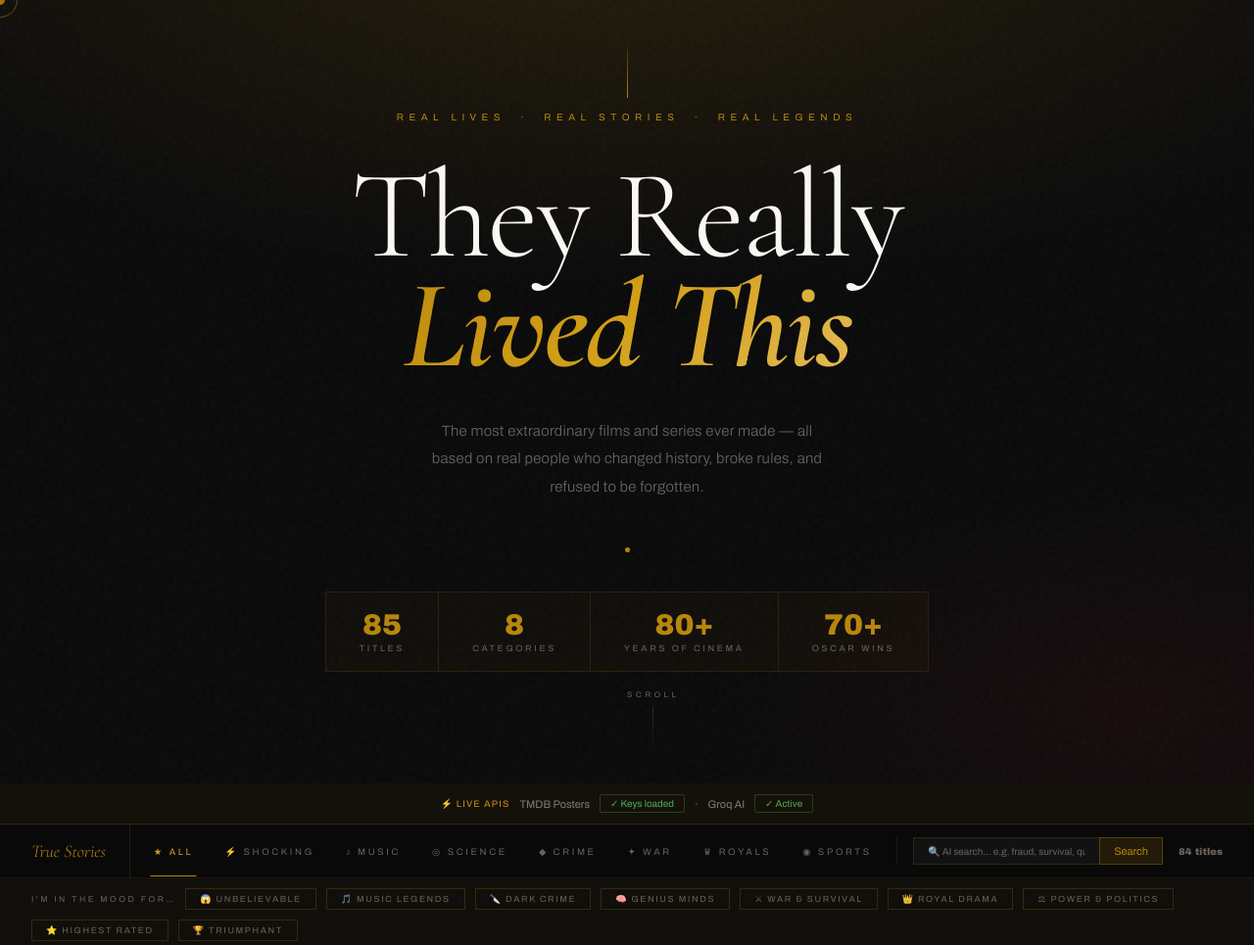
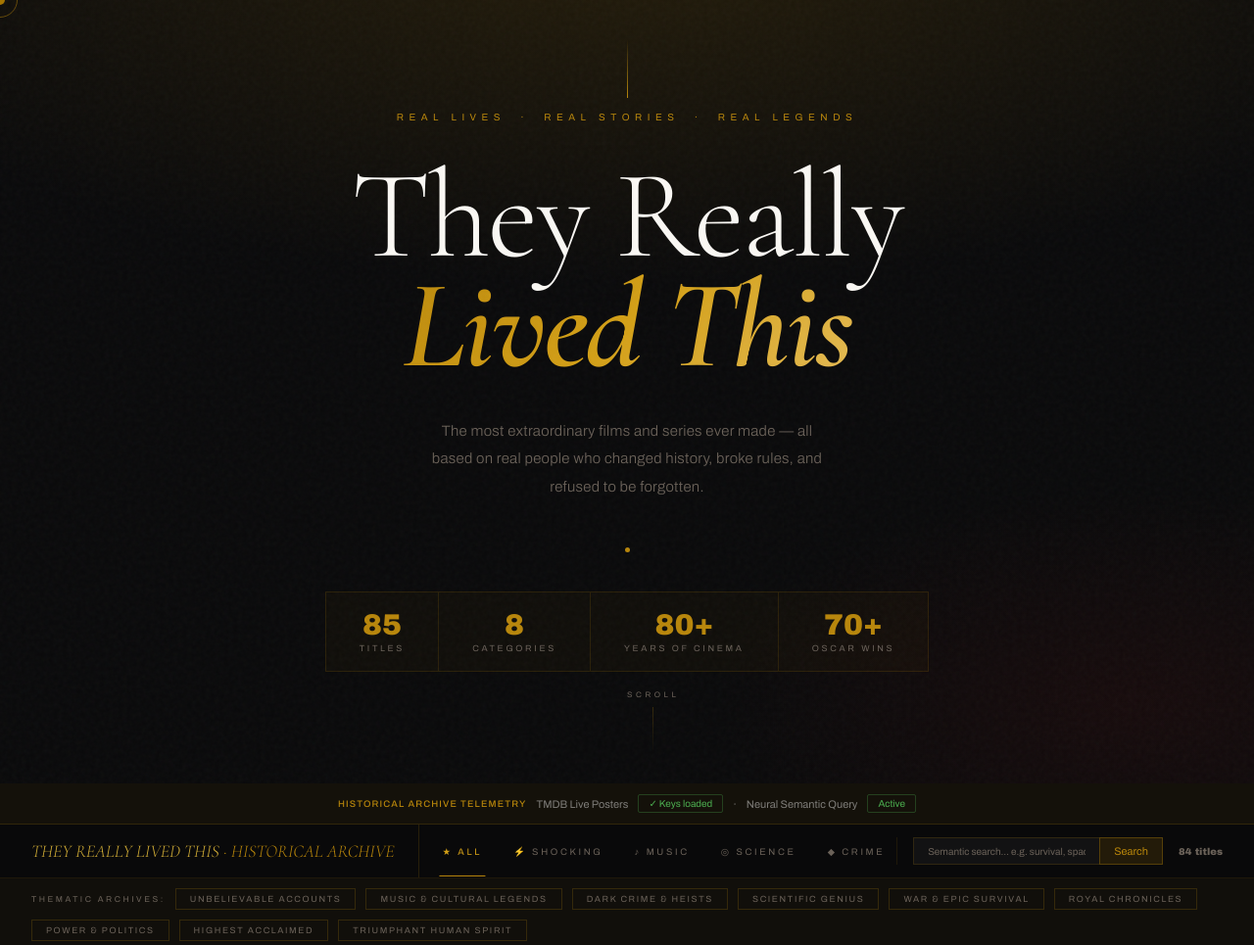
Before and after one commit to yasmenmad/REAL-STORIES, a plain HTML site: page index.html in a window 1280 px wide. Shown: the top 965 px of the page at 98% size. Drawn offline with nearby package versions, Linux system fonts and the light colour scheme; no server answers.

Commit message:
design(archive): purge all emojis, upgrade to luxury historical cinema archival theme with live telemetry

```diff
--- a/index.html
+++ b/index.html
@@ -27,14 +27,14 @@
   <div class="scroll-hint"><span>Scroll</span><div class="scroll-line"></div></div>
 </section>
 
-<!-- API BANNER -->
+<!-- ARCHIVAL TELEMETRY BAR -->
 <div id="api-banner">
-  <strong>⚡ Live APIs</strong>
-  <span style="font-size:11px;color:rgba(255,255,255,.45)">TMDB Posters</span>
-  <span id="bannerStatus" class="banner-status ok">✓ Connected</span>
+  <strong>HISTORICAL ARCHIVE TELEMETRY</strong>
+  <span style="font-size:11px;color:rgba(255,255,255,.45)">TMDB Live Posters</span>
+  <span id="bannerStatus" class="banner-status ok">Connected</span>
   <span style="font-size:11px;color:rgba(255,255,255,.45)">·</span>
-  <span style="font-size:11px;color:rgba(255,255,255,.45)">Groq AI</span>
-  <span class="banner-status ok">✓ Active</span>
+  <span style="font-size:11px;color:rgba(255,255,255,.45)">Neural Semantic Query</span>
+  <span class="banner-status ok">Active</span>
   <span id="tmdbIn" style="display:none"></span>
   <span id="groqIn" style="display:none"></span>
 </div>
@@ -42,10 +42,10 @@
 <!-- NAV -->
 <nav id="nav">
   <div class="nav-in">
-    <div class="nav-brand">True Stories</div>
+    <div class="nav-brand"><span style="color:#d4af37">THEY REALLY LIVED THIS</span> · HISTORICAL ARCHIVE</div>
     <div class="tabs-scroll" id="tabs"></div>
     <div class="nav-search">
-      <input id="searchInput" placeholder="🔍 AI search… e.g. fraud, survival, queen"/>
+      <input id="searchInput" placeholder="Semantic search… e.g. survival, space race, queen, cold war"/>
       <button id="searchBtn" onclick="doSearch()">Search</button>
     </div>
     <div class="nav-count" id="navCount"></div>
@@ -54,21 +54,21 @@
 
 <!-- MOOD BAR -->
 <div id="moodBar" class="open">
-  <span class="mood-label">I'm in the mood for…</span>
-  <button class="mood-btn" onclick="doMood(this,'something shocking and unbelievable')">😱 Unbelievable</button>
-  <button class="mood-btn" onclick="doMood(this,'a powerful music biopic')">🎵 Music Legends</button>
-  <button class="mood-btn" onclick="doMood(this,'a gripping crime story')">🔪 Dark Crime</button>
-  <button class="mood-btn" onclick="doMood(this,'an inspiring science or genius story')">🧠 Genius Minds</button>
-  <button class="mood-btn" onclick="doMood(this,'an epic war story')">⚔ War & Survival</button>
-  <button class="mood-btn" onclick="doMood(this,'royal drama and palace intrigue')">👑 Royal Drama</button>
-  <button class="mood-btn" onclick="doMood(this,'political power struggles and scandals')">⚖ Power & Politics</button>
-  <button class="mood-btn" onclick="doMood(this,'the highest rated titles over 9')">⭐ Highest Rated</button>
-  <button class="mood-btn" onclick="doMood(this,'something feel-good and triumphant')">🏆 Triumphant</button>
+  <span class="mood-label">Thematic Archives:</span>
+  <button class="mood-btn" onclick="doMood(this,'something shocking and unbelievable')">Unbelievable Accounts</button>
+  <button class="mood-btn" onclick="doMood(this,'a powerful music biopic')">Music &amp; Cultural Legends</button>
+  <button class="mood-btn" onclick="doMood(this,'a gripping crime story')">Dark Crime &amp; Heists</button>
+  <button class="mood-btn" onclick="doMood(this,'an inspiring science or genius story')">Scientific Genius</button>
+  <button class="mood-btn" onclick="doMood(this,'an epic war story')">War &amp; Epic Survival</button>
+  <button class="mood-btn" onclick="doMood(this,'royal drama and palace intrigue')">Royal Chronicles</button>
+  <button class="mood-btn" onclick="doMood(this,'political power struggles and scandals')">Power &amp; Politics</button>
+  <button class="mood-btn" onclick="doMood(this,'the highest rated titles over 9')">Highest Acclaimed</button>
+  <button class="mood-btn" onclick="doMood(this,'something feel-good and triumphant')">Triumphant Human Spirit</button>
 </div>
 
 <!-- AI SEARCH RESULT -->
 <div id="aiSearchResult">
-  <div class="asr-label">⚡ Groq AI Search</div>
+  <div class="asr-label">Neural Semantic Search Results</div>
   <div id="aiSearchText"></div>
   <div class="asr-matches" id="asrMatches"></div>
 </div>
```
